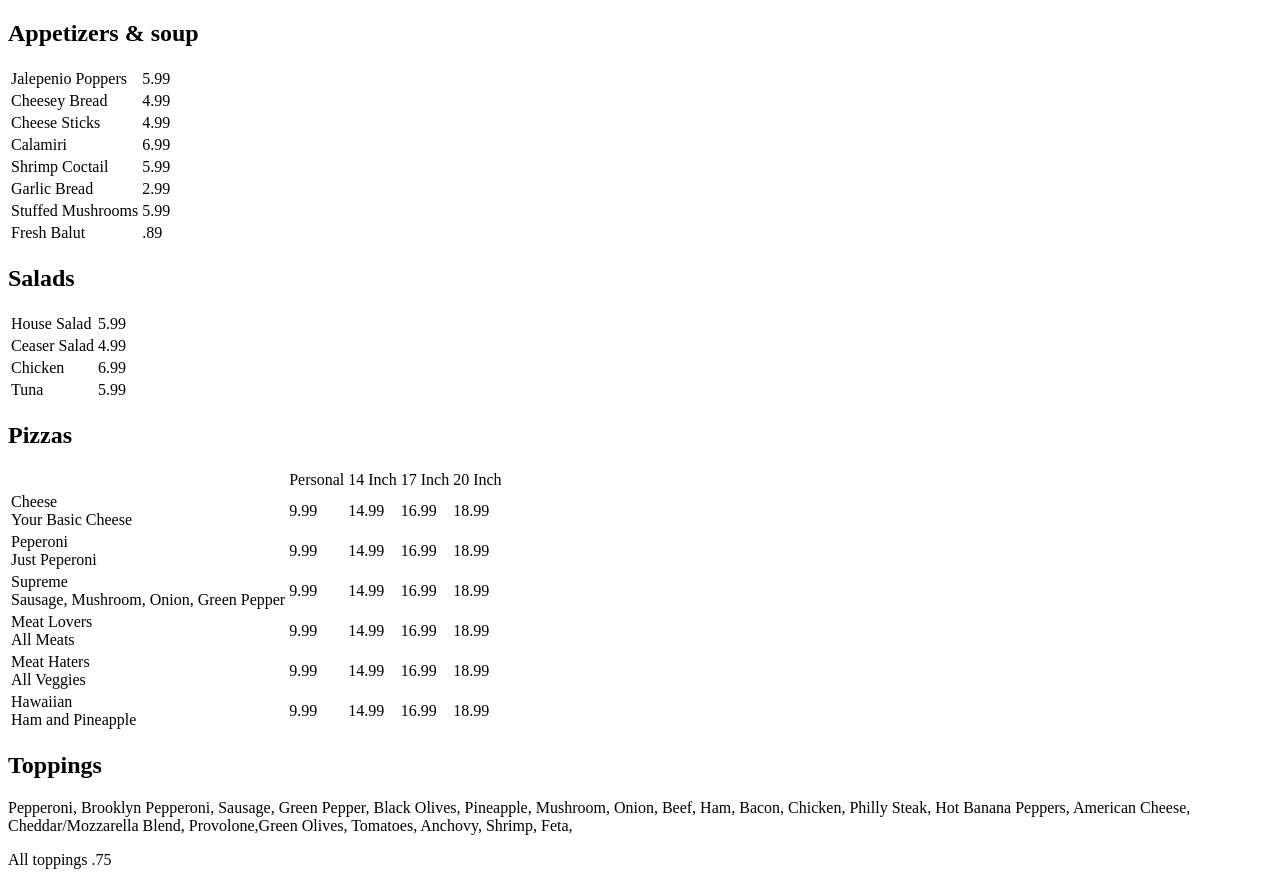
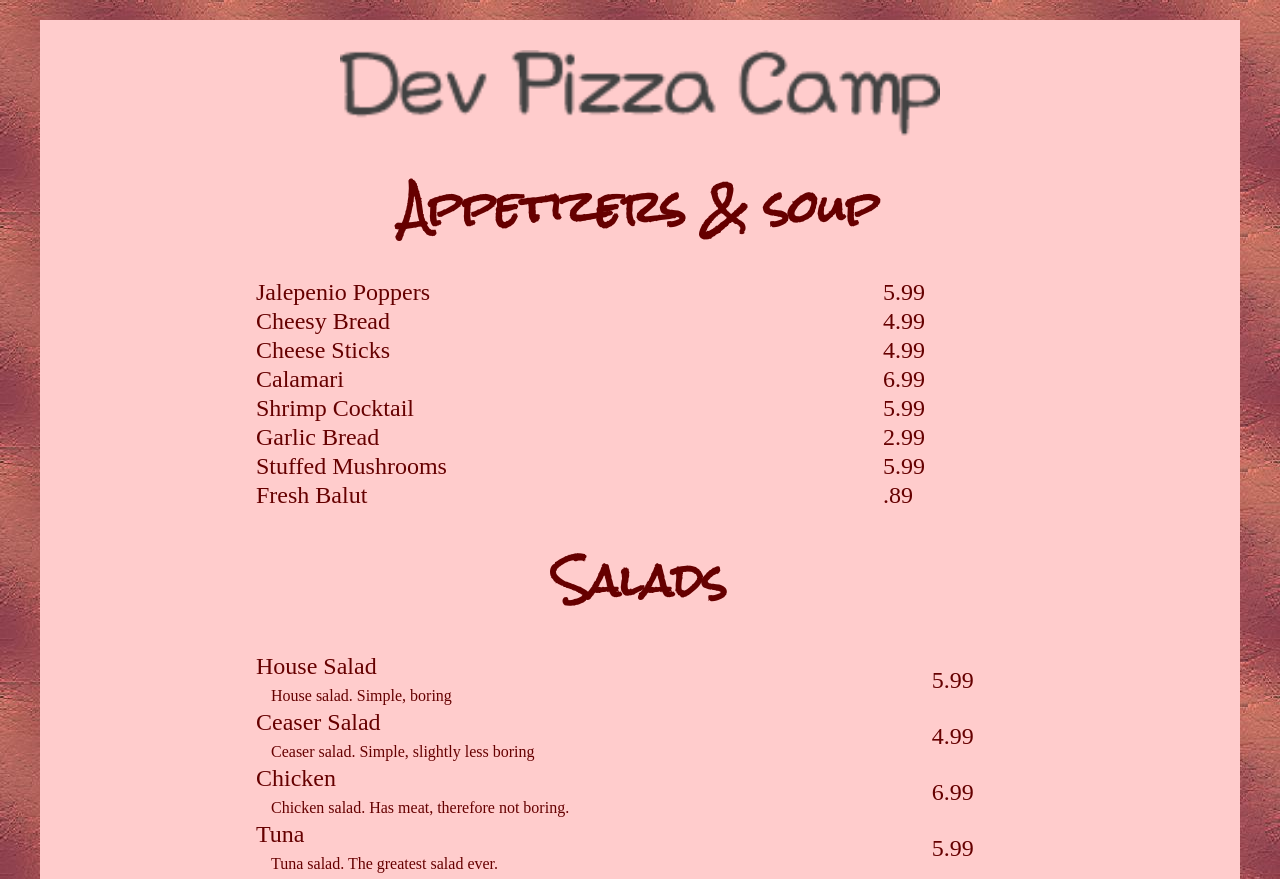
Before and after one commit to cugamer/website, a plain HTML site: page dbc_menu.html in a window 1280 px wide. Shown: the top 879 px of the page. Drawn offline with Linux system fonts and the light colour scheme.

Commit message:
added image, content and styling

```diff
--- /dev/null
+++ b/css/menu_style.css
@@ -0,0 +1,67 @@
+body{
+	background: #993300 url('img/soft-brown.jpg') repeat;
+	font-size: 18pt;
+	font-family: 'times new roman';
+	color: #660000;
+}
+
+p{
+
+}
+
+table{
+	width: 70%;
+	margin: auto;
+}
+#container{
+	background-color: #FFCCCC;
+	width: 1200px;
+	margin: auto;
+	margin-bottom: 30px;
+}
+
+#text_area{
+	width: 1100px;
+	margin-left: auto;
+	margin-right: auto;
+	margin-top: 20px;
+}
+
+#logo{
+	display: block;
+    padding-top: 30px;
+	margin-left: auto;
+	margin-right: auto;
+}
+
+h2{
+	font-family: 'Rock Salt', cursive;
+	font-size: 32pt;
+	text-align: center;
+	margin-top: 20px;
+	margin-bottom: 20px;
+}
+
+.item_descrip{
+	margin-left: 15px;
+	font-size: 12pt;
+}
+
+#topping_header{
+	font-family: 'Rock Salt', cursive;
+	margin-left: 130px;
+	font-size: 20pt;
+}
+
+#toppings_list{
+	font-size: 12pt;
+}
+
+#extras{
+	margin-left: 60px;
+	font-size: 15pt;
+}
+
+#drinks{
+	padding: 30%;
+}
--- a/dbc_menu.html
+++ b/dbc_menu.html
@@ -2,8 +2,15 @@
 <html>
 	<head>
 		<title>DPC Menu</title>
+		<link rel="stylesheet" href="css/normalize.css" type="text/css" media="screen">
+		<link rel="stylesheet" href="css/grid_2.css" type="text/css" media="screen">
+		<link href='http://fonts.googleapis.com/css?family=Rock+Salt' rel='stylesheet' type='text/css'>
+		<link rel="stylesheet" href="css/menu_style.css" type="text/css">
 	</head>
 	<body>
+		<div id="container">
+			<div id="text_area">
+				<img src="img/dev_pizza_camp_logo.png" alt="DPC logo" width="600px" id="logo">
 		    <h2>Appetizers &amp; soup</h2>
 		    <table id="appetizers" class="section">
 		    	<tr>
@@ -11,7 +18,7 @@
 		    		<td>5.99</td>
 		    	</tr>
 		    	<tr>
-				<td>Cheesey Bread</td>
+		    		<td>Cheesy Bread</td>
 		    		<td>4.99</td>
 		    	</tr>
 		    	<tr>
@@ -19,11 +26,11 @@
 		    		<td>4.99</td>
 		    	</tr>
 		    	<tr>
-				<td>Calamiri</td>
+		    		<td>Calamari</td>
 		    		<td>6.99</td>
 		    	</tr>
 		    	<tr>
-				<td>Shrimp Coctail</td>
+		    		<td>Shrimp Cocktail</td>
 		    		<td>5.99</td>
 		    	</tr>
 		    	<tr>
@@ -42,19 +49,19 @@
 	    <h2>Salads</h2>
 		    <table id="salads" class="section">
 		    	<tr>
-				<td>House Salad</td>
+		    		<td>House Salad<br><span class="item_descrip">House salad.  Simple, boring</span></td>
 		    		<td>5.99</td>
 		    	</tr>
 		    	<tr>
-				<td>Ceaser Salad</td>
+		    		<td>Ceaser Salad<br><span class="item_descrip">Ceaser salad.  Simple, slightly less boring</span></td>
 		    		<td>4.99</td>
 		    	</tr>
 		    	<tr>
-				<td>Chicken</td>
+		    		<td>Chicken<br><span class="item_descrip">Chicken salad.  Has meat, therefore not boring.</span></td>
 		    		<td>6.99</td>
 		    	</tr>
 		    	<tr>
-				<td>Tuna</td>
+		    		<td>Tuna<br><span class="item_descrip">Tuna salad.  The greatest salad ever.</span></td>
 		    		<td>5.99</td>
 		    	</tr>
 		    </table>
@@ -68,50 +75,50 @@
 		    		<td>20 Inch</td>
 		    	</tr>
 		    	<tr>
-				<td>Cheese<br><span class="pizza_descrip">Your Basic Cheese</span></td>
+		    		<td>Cheese<br><span class="item_descrip">Your Basic Cheese</span></td>
 		    		<td>9.99</td>
 		    		<td>14.99</td>
 		    		<td>16.99</td>
 		    		<td>18.99</td>
 		    	</tr>
 		    	<tr>
-				<td>Peperoni<br><span class="pizza_descrip">Just Peperoni</span></td>
+		    		<td>Pepperoni<br><span class="item_descrip">Just Peperoni</span></td>
 		    		<td>9.99</td>
 		    		<td>14.99</td>
 		    		<td>16.99</td>
 		    		<td>18.99</td>
 		    	</tr>
 		    	<tr>
-				<td>Supreme<br><span class="pizza_descrip">Sausage, Mushroom, Onion, Green Pepper</span></td>
+		    		<td>Supreme<br><span class="item_descrip">Sausage, Mushroom, Onion, Green Pepper</span></td>
 		    		<td>9.99</td>
 		    		<td>14.99</td>
 		    		<td>16.99</td>
 		    		<td>18.99</td>
 		    	</tr>
 		    	<tr>
-				<td>Meat Lovers<br><span class="pizza_descrip">All Meats</span></td>
+		    		<td>Meat Lovers<br><span class="item_descrip">All Meats</span></td>
 		    		<td>9.99</td>
 		    		<td>14.99</td>
 		    		<td>16.99</td>
 		    		<td>18.99</td>
 		    	</tr>
 		    	<tr>
-				<td>Meat Haters<br><span class="pizza_descrip">All Veggies</span></td>
+		    		<td>Meat Haters<br><span class="item_descrip">All Veggies</span></td>
 		    		<td>9.99</td>
 		    		<td>14.99</td>
 		    		<td>16.99</td>
 		    		<td>18.99</td>
 		    	</tr>
 		    	<tr>
-				<td>Hawaiian<br><span class="pizza_descrip">Ham and Pineapple</span></td>
+		    		<td>Hawaiian<br><span class="item_descrip">Ham and Pineapple</span></td>
 		    		<td>9.99</td>
 		    		<td>14.99</td>
 		    		<td>16.99</td>
 		    		<td>18.99</td>
 		    	</tr>
         </table>
-    <h2>Toppings</h2>
-    <p id="toppings_list">Pepperoni, Brooklyn Pepperoni, Sausage, Green Pepper, Black Olives, Pineapple, Mushroom, Onion, Beef, Ham, Bacon, Chicken, Philly Steak, Hot Banana Peppers, American Cheese, Cheddar/Mozzarella Blend, Provolone,Green Olives, Tomatoes, Anchovy, Shrimp, Feta,</p>
+        <h3 id="topping_header">Toppings</h2>
+        <p id="toppings_list">Pepperoni, Brooklyn Pepperoni, Sausage, Green Pepper, Black Olives, Pineapple, Mushroom,     Onion, Beef, Ham, Bacon, Chicken, Philly Steak, Hot Banana Peppers, American Cheese, Cheddar/Mozzarella Blend,     Provolone,Green Olives, Tomatoes, Anchovy, Shrimp, Feta,</p>
         <p id="extras">All toppings .75</p>
         <h2>Drinks</h2>
         <table id="drinks" class="section">
@@ -136,5 +143,7 @@
 		    		<td>0.99</td>
 		    	</tr>
 		    </table>
+		  </div>
+		</div>
 	</body>
 </html>
```
Also changed, not shown: css/img/soft-brown.jpg (added). Lines whose indentation alone changed are shown as unchanged.
